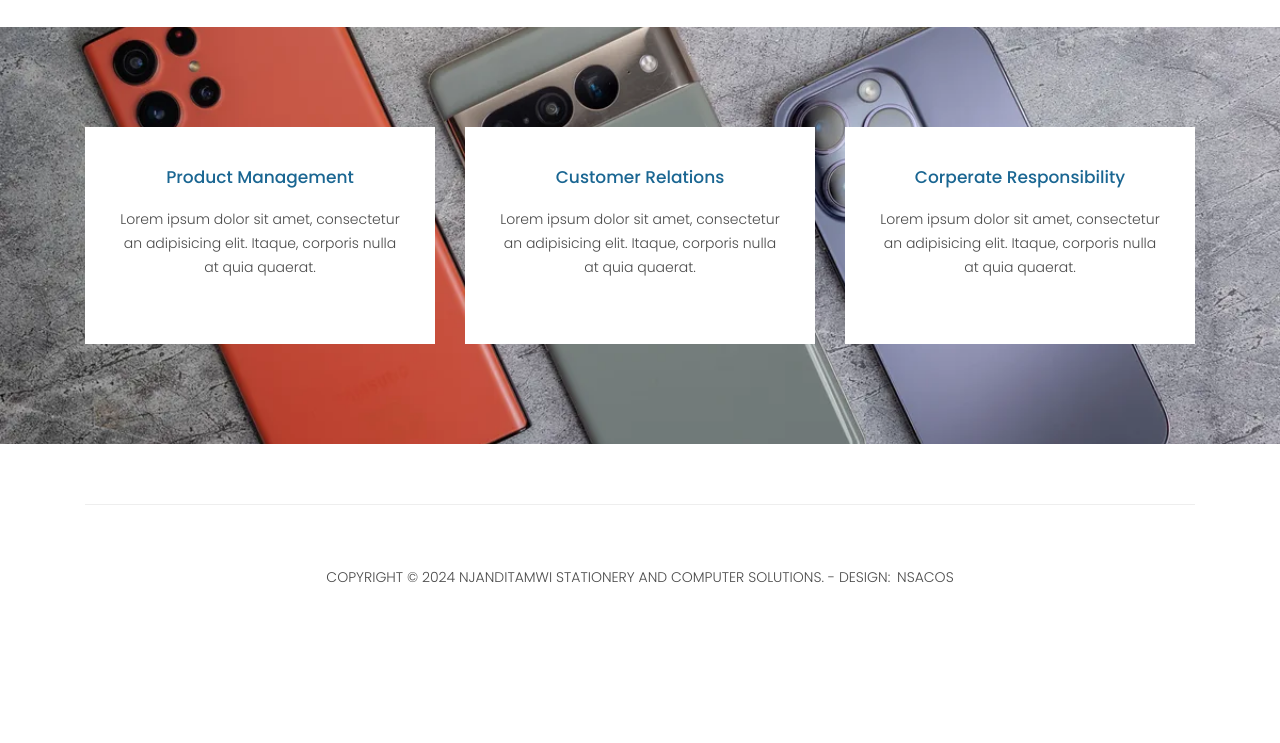
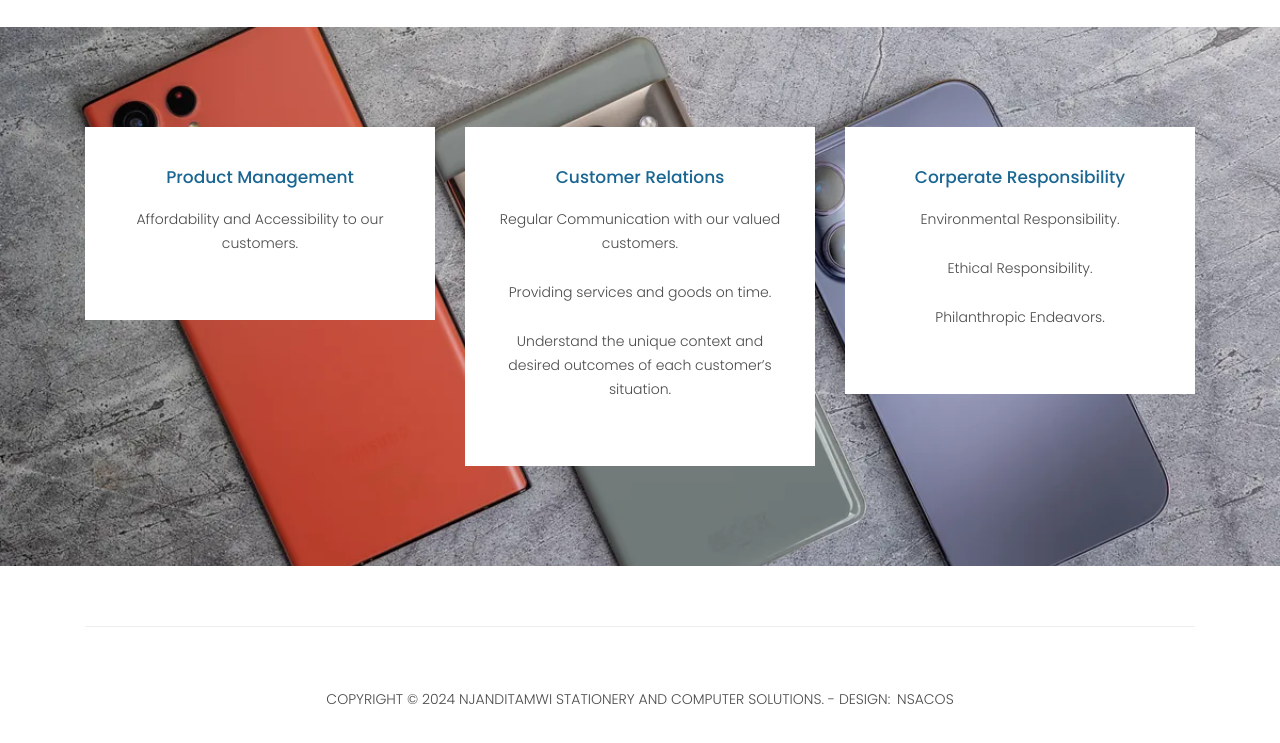
Before and after one commit to nsacos/nsacos, a plain HTML site: page about.html in a window 1280 px wide. Shown: the part 2084-2827 px from the top of the page. Before the commit the page ends 2733 px from the top, so only its background shows below. Drawn offline with Linux system fonts and the light colour scheme.

Commit message:
Add files via upload

```diff
--- a/about.html
+++ b/about.html
@@ -236,7 +236,7 @@
             <div class="service-item">
               <div class="down-content">
                 <h4>Product Management</h4>
-                <p>Lorem ipsum dolor sit amet, consectetur an adipisicing elit. Itaque, corporis nulla at quia quaerat.</p>
+                <p>Affordability and Accessibility to our customers.</p>
                </div>
             </div>
           </div>
@@ -244,7 +244,10 @@
             <div class="service-item">
               <div class="down-content">
                 <h4>Customer Relations</h4>
-                <p>Lorem ipsum dolor sit amet, consectetur an adipisicing elit. Itaque, corporis nulla at quia quaerat.</p>
+                <p>Regular Communication with our valued customers.</p>
+                <p>Providing services and goods on time.</p>
+                <p>Understand the unique context and desired outcomes of each customer’s situation.</p>
+
               </div>
             </div>
           </div>
@@ -252,7 +255,9 @@
             <div class="service-item">
               <div class="down-content">
                 <h4>Corperate Responsibility</h4>
-                <p>Lorem ipsum dolor sit amet, consectetur an adipisicing elit. Itaque, corporis nulla at quia quaerat.</p>
+                <p>Environmental Responsibility.</p>
+ 		<p>Ethical Responsibility.</p>
+ 		<p>Philanthropic Endeavors.</p>
               </div>
             </div>
           </div>
```
